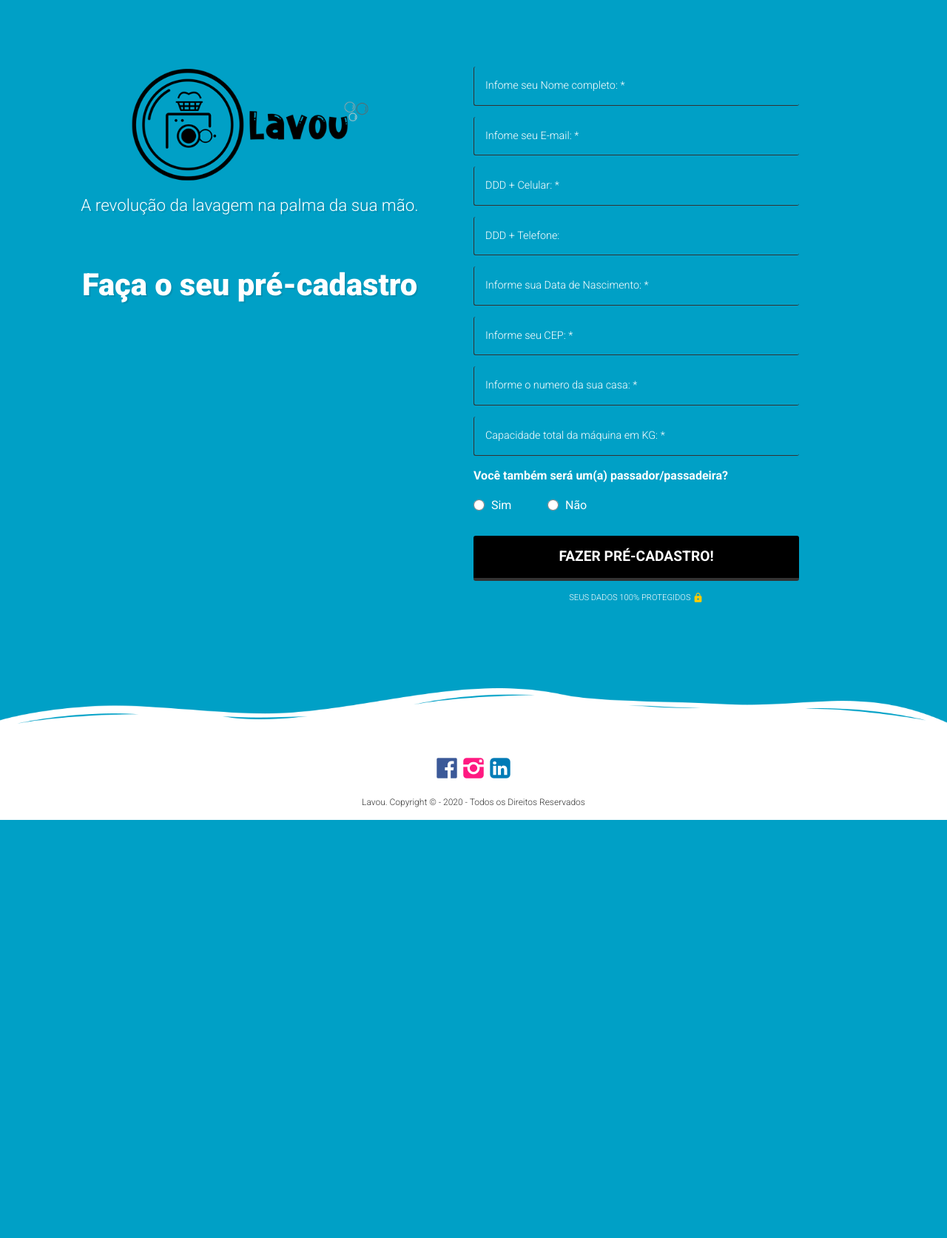
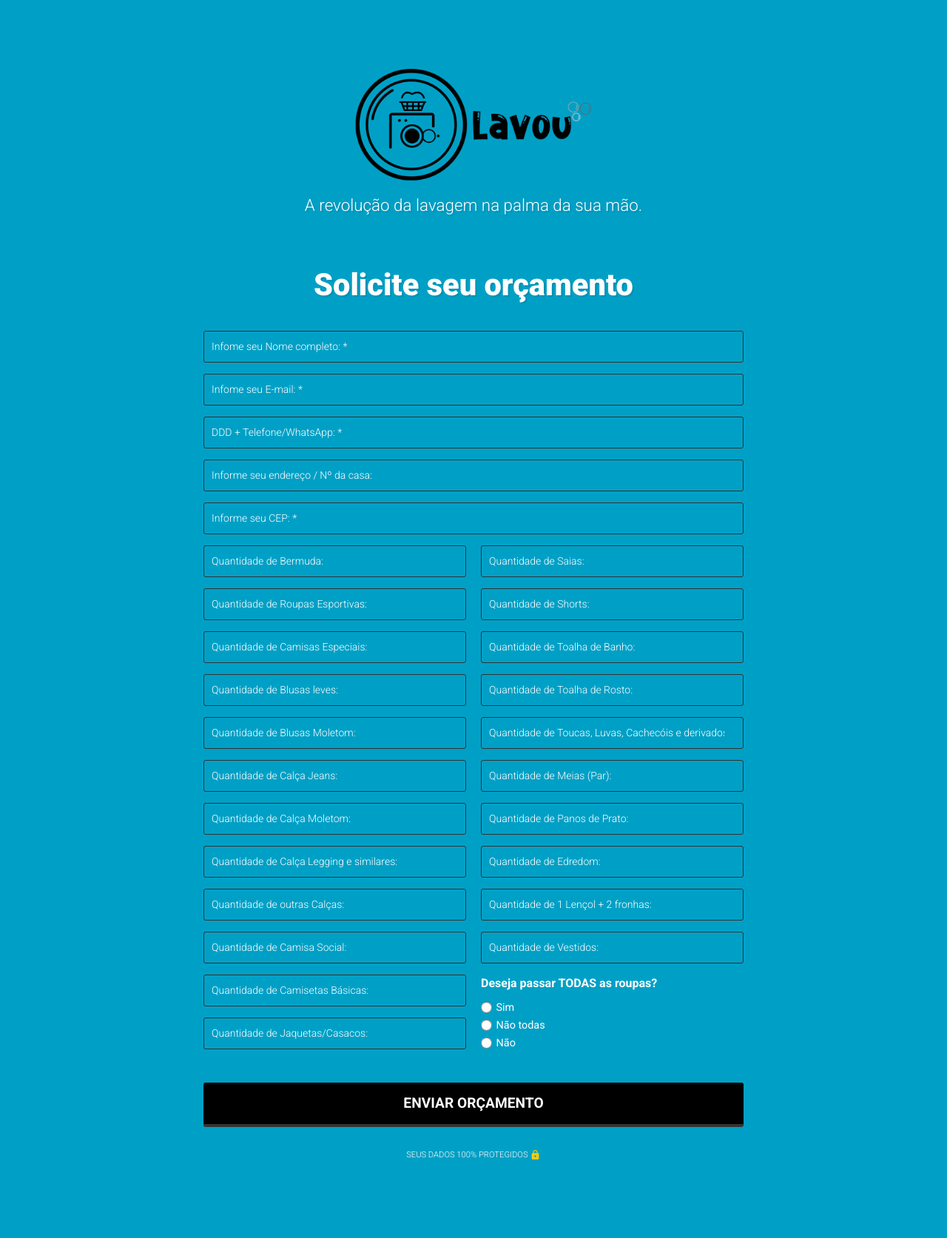
Before and after one commit to francisco-soaress/lavou, a PHP site: page /orcamento/index.html in a window 1280 px wide. Shown: the top 1673 px of the page at 74% size. Before the commit the page ends 1108 px from the top, so only its background shows below. Run offline with PHP 8.4, Linux system fonts and the light colour scheme.

Commit message:
Subindo landing page de orçamento

```diff
--- a/_css/style.css
+++ b/_css/style.css
@@ -137,6 +137,110 @@
 .contato_form .btn:hover{border-bottom: 2px #333 solid; color: #fff; }
 
 
+/* ==== FORMULARIO ORÇAMENTO ==== */
+.contato_form_orcamento{width: 100%; max-width: 750px;  margin: 0 auto;}
+
+.contato_form_orcamento strong{
+    display: block;
+    text-align: left;
+    font-size: 1em;
+    color: #fff;
+    font-weight: bold;
+    margin-bottom: 10px;
+
+}
+.contato_form_orcamento span{
+    text-align: left;
+    font-size: 1em;
+    color: #fff;
+    font-weight: 400;
+}
+.contato_form_orcamento .label_form{
+    text-align: left;
+    font-size: 1em;
+    color: #1f1f1f;
+    font-weight: bold;
+}
+.contato_form_orcamento label{width: 100%; padding: 0 10px; float: left;}
+
+.contato_form_orcamento .input_orcamento,
+.contato_form_orcamento textarea,
+.contato_form_orcamento select
+{
+    width: 100%;
+    border: #333 1px solid;
+    padding: 10px;
+    float: left;
+    text-align: left;
+    font-size: 0.875em;
+    color: #fff;
+    font-weight: 300;
+    margin-bottom: 15px;
+    background: none;
+
+    -webkit-border-radius: 3px;
+    -moz-border-radius: 3px;
+    border-radius: 3px;
+
+    -webkit-transition: all 0.2s ease;
+    transition: all 0.3s ease;
+}
+/* .contato_form select{color: #333;} */
+::-webkit-input-placeholder{color: #fff; font-weight: 300;}
+::-moz-input-placeholder{color: #fff; font-weight: 300;}
+::-ms-input-placeholder{color: #fff; font-weight: 300;}
+.contato_form_orcamento input:hover,
+.contato_form_orcamento textarea:hover{
+    border:#fff 1px solid;
+}
+.contato_form_orcamento select:hover, .contato_form_orcamento select:focus{
+    color: #333;
+    border:#fff 1px solid;
+}
+.contato_form_orcamento input:focus,
+.contato_form_orcamento textarea:focus{border-bottom:#fff 1px solid;border: #fff 1px solid;}
+
+.contato_form_orcamento .campo_checkbox_radio{
+    text-align: left;
+    width: 100%;
+    float: left;
+    margin-bottom: 2px;
+    font-size: 0.9em;
+}
+.contato_form_orcamento .campo_checkbox_radio input[type=radio]{
+    display:inline-block;
+    height:15px;
+    width: 15px;
+    margin-right: 2px;
+
+}
+
+
+.contato_form_orcamento .btn{
+    width: 100%;
+    border:none;
+    background-color:#000;
+    padding: 14px 0;
+    text-transform: uppercase;
+    font-weight: 700;
+    font-size: 1.2em;
+    cursor: pointer;
+    color: #fff;
+    border-bottom: 4px #333 solid;
+    margin: 30px 0;
+
+
+    transition: all 0.2s ease;
+    -webkit-transition: all 0.2s ease;
+    transition: all 0.2s ease;
+
+    -webkit-border-radius: 3px;
+    -moz-border-radius: 3px;
+    border-radius: 3px;
+}
+.contato_form_orcamento .btn:hover{border-bottom: 2px #333 solid; color: #fff; }
+
+
 
 
 /* ================ */
--- /dev/null
+++ b/orcamento/index.html
@@ -0,0 +1,276 @@
+<!DOCTYPE html>
+<html lang="pt-br" itemprop itemtype="https://www.schema.org/Article">
+
+<head>
+    <meta charset="UTF-8">
+    <title>A revolução da lavagem</title>
+
+    <meta name="author" content="A revolução da lavagem" />
+    <meta name="description" content="A revolução da lavagem na palma da sua mão." />
+    <meta name="viewport" content="width=device-width, initial-scale=1.0" />
+    <meta name="robots" content="index, follow" />
+
+    <!--[if lt IE 9]>
+            <script src="_js/html5shiv.js"></script>
+        <![endif]-->
+
+    <meta itemprop="name" content="A revolução da lavagem" />
+    <meta itemprop="description" content="A revolução da lavagem" />
+    <meta itemprop="url" content="https://lavou.app/" />
+
+
+    <meta property="og:type" content="article" />
+    <meta property="og:title" content="A revolução da lavagem" />
+    <meta property="og:description" content="A revolução da lavagem na palma da sua mão." />
+    <meta property="og:url" content="https://lavou.app/" />
+    <meta property="og:site_name" content="A revolução da lavagem" />
+    <meta property="og:locale" content="pt_BR" />
+
+    <link rel="stylesheet" href="../_css/boot.css" />
+    <link rel="stylesheet" href="../_css/style.css" />
+    <link rel="stylesheet" href="../_css/icons-lavou.css" />
+
+    <link rel="stylesheet" href="https://fonts.googleapis.com/icon?family=Material+Icons" />
+    <link href="https://fonts.googleapis.com/css2?family=Roboto:wght@300;400;700;900&display=swap" rel="stylesheet">
+    <link rel="shortcut icon" href="_images/favicon.png" />
+
+</head>
+
+<body>
+    <h1 class="fontzero">Lavou Pré-cadastro</h1>
+    <header class="container header">
+        <!-- <div class="content-100 bg-gray">
+            <div class="content-95-800-0">
+                <div class="titulo-contator">Essa oferta especial acaba em:</div>
+                <div class="box50">
+                    <div class="titulo-contator">Essa oferta especial acaba em:</div>
+                </div>
+                <div class="box50">
+                    <div id="contador-data"></div>
+                </div>
+                <div class="clear"></div>
+            </div>
+        </div> -->
+        <!-- <div class="txt-ultimas-vagas">Últimas vagas</div> -->
+        <div class="content-90-1100">
+            <div class="box100">
+                <img class="img-350 efeito-levitar" src="../_images/lavou-a-revolucao-da-lavagem.png" alt="A revolução da lavagem" title="A revolução da lavagem">
+                <h1>A revolução da lavagem na palma da sua mão.</h1>
+                <h2>Solicite seu orçamento</h2>
+            </div>
+
+                <!-- <p>Preencha o formulário agora e garanta sua vaga no <strong>valor promocional</strong></p> -->
+
+                <!-- <div class="header_frase"><i class="material-icons">thumb_up_alt</i>O e-book será enviado para seu email</div> -->
+
+                <form class="contato_form_orcamento enviarForm header_all validate" action="https://app.us18.list-manage.com/subscribe/post?u=55f3f553bbbeac2e7e897129d&amp;id=7120952ebc" method="post" id="mc-embedded-subscribe-form" name="mc-embedded-subscribe-form" class="validate" novalidate>
+                    <div class="formcadastro"></div>
+
+                    <div class="box100">
+                        <label>
+                            <!-- <div class="label_form">Nome:</div> -->
+                            <input type="text" name="NOME" class="input_orcamento" title="Informe seu Nome completo!"
+                                placeholder="Infome seu Nome completo: *" required />
+                            <div class="clear"></div>
+                        </label>
+                        <label>
+                            <!-- <div class="label_form">E-mail:</div> -->
+                            <input type="email" name="EMAIL" class="input_orcamento" title="Informe seu melhor E-mail!"
+                                placeholder="Infome seu E-mail: *" required />
+                            <div class="clear"></div>
+                        </label>
+                        <label>
+                            <!-- <span>Celular:</span> -->
+                            <input type="text" name="TELEFONE" class="celular input_orcamento" id="celular" title="DDD + Celular"
+                                placeholder="DDD + Telefone/WhatsApp: *" required />
+                            <div class="clear"></div>
+                        </label>
+                        <label>
+                            <!-- <span>Celular:</span> -->
+                            <input type="text" name="ENDERECO" class="input_orcamento" id="endereco" title="Informe seu endereço"
+                                placeholder="Informe seu endereço / Nº da casa:" />
+                            <div class="clear"></div>
+                        </label>
+                        <label>
+                            <input type="text" name="CEP" class="cep input_orcamento" id="cep" title="Informe seu CEP"
+                                placeholder="Informe seu CEP: *" required />
+                            <div class="clear"></div>
+                        </label>
+                    </div>
+
+                    <div class="box50">
+                        <label>
+                            <input type="number" name="BERMUDA" class="input_orcamento" title="Insira a Quantidade de Bermuda."
+                                placeholder="Quantidade de Bermuda:" />
+                            <div class="clear"></div>
+                        </label>
+                        <label>
+                            <input type="number" name="RO_ESPORTI" class="input_orcamento" title="Insira a Quantidade de Roupas Esportivas."
+                                placeholder="Quantidade de Roupas Esportivas:" />
+                            <div class="clear"></div>
+                        </label>
+                        <label>
+                            <input type="number" name="CA_ESPECIA" class="input_orcamento" title="Insira a Quantidade de Camisas Especiais."
+                                placeholder="Quantidade de Camisas Especiais:" />
+                            <div class="clear"></div>
+                        </label>
+                        <label>
+                            <input type="number" name="BL_LEVES" class="input_orcamento" title="Insira a Quantidade de Blusas leves."
+                                placeholder="Quantidade de Blusas leves:" />
+                            <div class="clear"></div>
+                        </label>
+                        <label>
+                            <input type="number" name="BL_MOLETOM" class="input_orcamento" title="Insira a Quantidade de Blusas Moletom."
+                                placeholder="Quantidade de Blusas Moletom:" />
+                            <div class="clear"></div>
+                        </label>
+                        <label>
+                            <input type="number" name="CC_JEANS" class="input_orcamento" title="Insira a Quantidade de Calça Jeans."
+                                placeholder="Quantidade de Calça Jeans:" />
+                            <div class="clear"></div>
+                        </label>
+                        <label>
+                            <input type="number" name="CC_MOLETOM" class="input_orcamento" title="Insira a Quantidade de Calça Moletom."
+                                placeholder="Quantidade de Calça Moletom:" />
+                            <div class="clear"></div>
+                        </label>
+                        <label>
+                            <input type="number" name="CC_LEGS" class="input_orcamento" title="Insira a Quantidade de Calça Legging e similares."
+                                placeholder="Quantidade de Calça Legging e similares:" />
+                            <div class="clear"></div>
+                        </label>
+                        <label>
+                            <input type="number" name="CC_OUTRAS" class="input_orcamento" title="Insira a Quantidade de outras Calças."
+                                placeholder="Quantidade de outras Calças:" />
+                            <div class="clear"></div>
+                        </label>
+                        <label>
+                            <input type="number" name="CS_SOCIAL" class="input_orcamento" title="Insira a Quantidade de Camisa Social."
+                                placeholder="Quantidade de Camisa Social:" />
+                            <div class="clear"></div>
+                        </label>
+                        <label>
+                            <input type="number" name="CS_BASICAS" class="input_orcamento" title="Insira a Quantidade de Camisetas Básicas."
+                                placeholder="Quantidade de Camisetas Básicas:" />
+                            <div class="clear"></div>
+                        </label>
+                        <label>
+                            <input type="number" name="JAQUE_CSC" class="input_orcamento" title="Insira a Quantidade de Jaquetas/Casacos."
+                                placeholder="Quantidade de Jaquetas/Casacos:" />
+                            <div class="clear"></div>
+                        </label>
+                        <div class="clear"></div>
+                    </div>
+                    <div class="box50">
+                        <label>
+                            <input type="number" name="SAIAS" class="input_orcamento" title="Insira a Quantidade de Saias."
+                                placeholder="Quantidade de Saias:" />
+                            <div class="clear"></div>
+                        </label>
+                        <label>
+                            <input type="number" name="SHORTS" class="input_orcamento" title="Insira a Quantidade de Shorts."
+                                placeholder="Quantidade de Shorts:" />
+                            <div class="clear"></div>
+                        </label>
+                        <label>
+                            <input type="number" name="TL_BANHO" class="input_orcamento" title="Insira a Quantidade de Toalha de Banho."
+                                placeholder="Quantidade de Toalha de Banho:" />
+                            <div class="clear"></div>
+                        </label>
+                        <label>
+                            <input type="number" name="TL_ROSTO" class="input_orcamento" title="Insira a Quantidade de Toalha de Rosto."
+                                placeholder="Quantidade de Toalha de Rosto:" />
+                            <div class="clear"></div>
+                        </label>
+                        <label>
+                            <input type="number" name="DERIVADOS" class="input_orcamento" title="Insira a Quantidade de Toucas, Luvas, Cachecóis e derivados." placeholder="Quantidade de Toucas, Luvas, Cachecóis e derivados:" />
+                            <div class="clear"></div>
+                        </label>
+                        <label>
+                            <input type="number" name="MEIAS" class="input_orcamento" title="Insira a Quantidade de Meias (Par)."
+                                placeholder="Quantidade de Meias (Par):" />
+                            <div class="clear"></div>
+                        </label>
+                        <label>
+                            <input type="number" name="P_PRATOS" class="input_orcamento" title="Insira a Quantidade de Panos de Prato."
+                                placeholder="Quantidade de Panos de Prato:" />
+                            <div class="clear"></div>
+                        </label>
+                        <label>
+                            <input type="number" name="EDREDOM" class="input_orcamento" title="Insira a Quantidade de Edredom."
+                                placeholder="Quantidade de Edredom:" />
+                            <div class="clear"></div>
+                        </label>
+                        <label>
+                            <input type="number" name="LEN_FRONHA" class="input_orcamento" title="Insira a Quantidade de 1 Lençol + 2 fronhas."
+                                placeholder="Quantidade de 1 Lençol + 2 fronhas:" />
+                            <div class="clear"></div>
+                        </label>
+                        <label>
+                            <input type="number" name="VESTIDOS" class="input_orcamento" title="Insira a Quantidade de Vestidos."
+                                placeholder="Quantidade de Vestidos:" />
+                            <div class="clear"></div>
+                        </label>
+
+
+                        <label>
+                            <strong>Deseja passar TODAS as roupas?</strong>
+
+                            <div class="campo_checkbox_radio">
+                                <input type="radio" name="PASSAR" value="Sim" class="passador_passadeira" id="passador_passadeira" />
+                                <span>Sim</span>
+                            </div>
+                            <div class="campo_checkbox_radio">
+                                <input type="radio" name="PASSAR" value="Não todas" class="passador_passadeira" id="passador_passadeira" />
+                                <span>Não todas</span>
+                            </div>
+                            <div class="campo_checkbox_radio">
+                                <input type="radio" name="PASSAR" value="Não" class="passador_passadeira" id="passador_passadeira" />
+                                <span>Não</span>
+                            </div>
+
+                            <!-- <select name="PASSADOR_PASSADEIRA" id="passador_passadeira">
+                                                                        <option value="sim">Sim</option>
+                                                                        <option value="nao">Não</option>
+                                                                    </select>                         -->
+                            <div class="clear"></div>
+                        </label>
+                        <div class="clear"></div>
+                    </div>
+
+                    <div class="box100">
+                        <label>
+                            <button class="btn" type="submit">Enviar orçamento</button>
+                        </label>
+                        <div class="cadeado">Seus dados 100% protegidos <i class="material-icons icon_webinar">lock</i></div>
+                    </div>
+
+                </form>
+
+
+            <div class="clear"></div>
+        </div>
+    </header>
+
+    <footer class="container footer">
+        <div class="p15-top-bottom">
+            <a target="_blank" href="https://www.facebook.com/lavouapp" class="icon-facebook icon-notext color-facebook icon-font-size"></a>
+            <a target="_blank" href="https://www.instagram.com/lavouapp/" class="icon-instagram icon-notext color-instagram icon-font-size"></a>
+            <a target="_blank" href="https://www.linkedin.com/company/lavou-app/" class="icon-linkedin icon-notext color-linkedin icon-font-size"></a>
+        </div>
+        <h1>Lavou. Copyright © - 2020 - Todos os Direitos Reservados</h1>
+    </footer>
+
+    <script src="../_js/jquery.min.js"></script>
+    <script src="../_js/jquery.mask.js"></script>
+    <!-- <script src="<?= THEMES_FOLDER_JS_HOTSITE; ?>enviar.js"></script> -->
+
+    <script type="text/javascript">
+        $(".celular").mask("(00) 0000-00000");
+        $(".cep").mask("00000-000");
+    </script>
+
+
+</body>
+
+</html>
```
